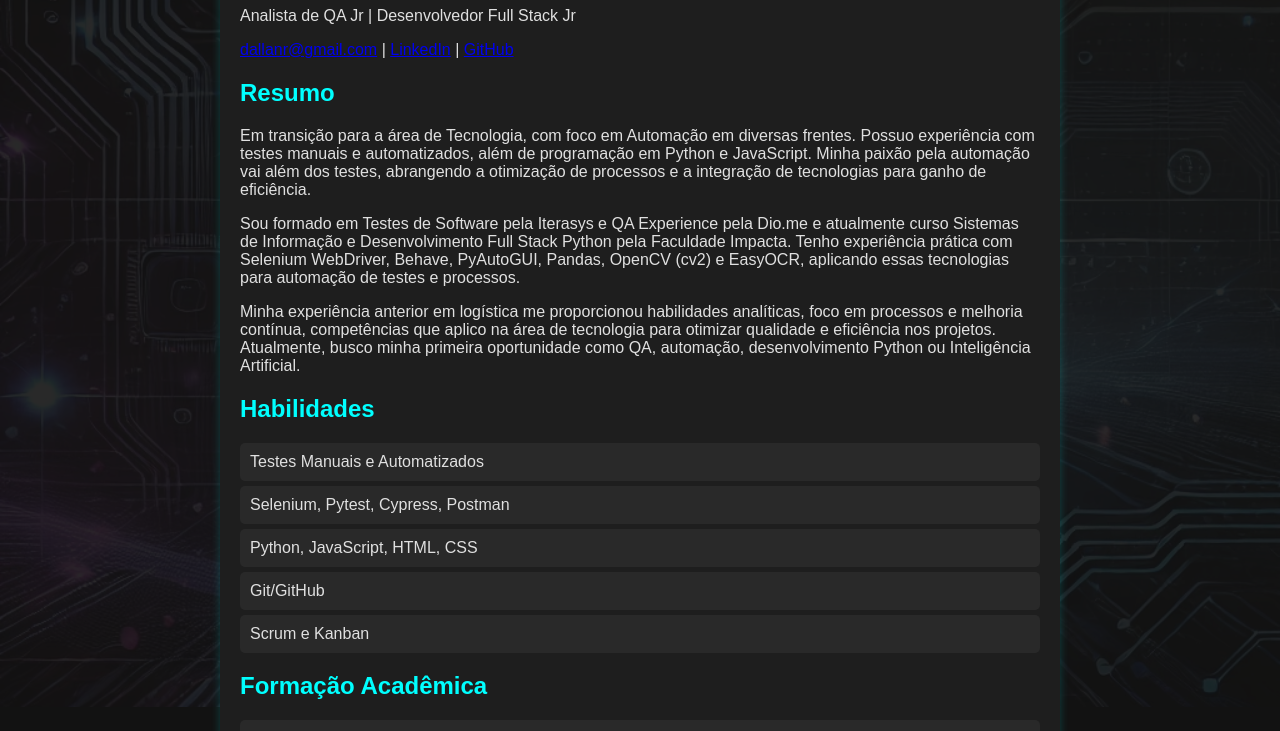
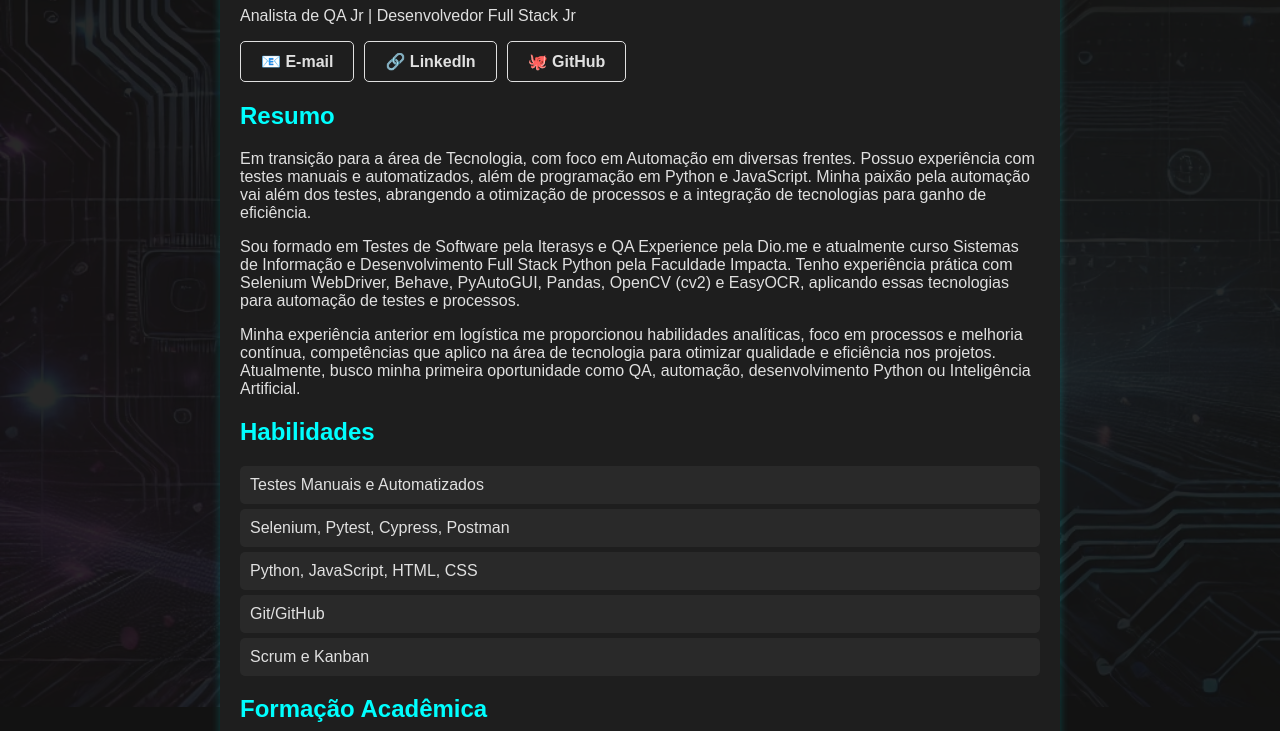
Before and after one commit to Dallan99/cv-dallan, a plain HTML site: page index.html in a window 1280 px wide. Shown: the part 93-824 px from the top of the page. Drawn offline with Linux system fonts and the light colour scheme.

Commit message:
Atualização do site

```diff
--- a/index.html
+++ b/index.html
@@ -12,9 +12,11 @@
             <h1>Dallan Borgheresi</h1>
             <p>Analista de QA Jr | Desenvolvedor Full Stack Jr</p>
             <p>
-                <a href="mailto:dallanr@gmail.com">dallanr@gmail.com</a> |
-                <a href="https://www.linkedin.com/in/dallan-borgheresi" target="_blank">LinkedIn</a> |
-                <a href="https://github.com/Dallan99" target="_blank">GitHub</a>
+                <div class="contact-buttons">
+                    <a href="mailto:dallanr@gmail.com" class="btn">📧 E-mail</a>
+                    <a href="https://www.linkedin.com/in/dallan-borgheresi" target="_blank" class="btn">🔗 LinkedIn</a>
+                    <a href="https://github.com/Dallan99" target="_blank" class="btn">🐙 GitHub</a>
+                </div>
             </p>
         </header>
 
--- a/styles.css
+++ b/styles.css
@@ -24,6 +24,30 @@ body::before {
     opacity: 0.1; /* Ajuste a transparência aqui */
     z-index: -1;
 }
+.contact-buttons {
+    display: flex;
+    gap: 10px;
+    justify-content: left;
+    margin-top: 15px;
+}
+
+.btn {
+    background-color: #1e1e1e;
+    color: #E0E0E0;
+    padding: 10px 20px;
+    text-decoration: none;
+    border-radius: 5px;
+    transition: 0.3s;
+    font-weight: bold;
+    display: inline-block;
+    border: 1px solid #E0E0E0;
+}
+
+.btn:hover {
+    background-color: #E0E0E0;
+    color: #1e1e1e;
+}
+
 .container {
     width: 90%;
     max-width: 800px;
```
